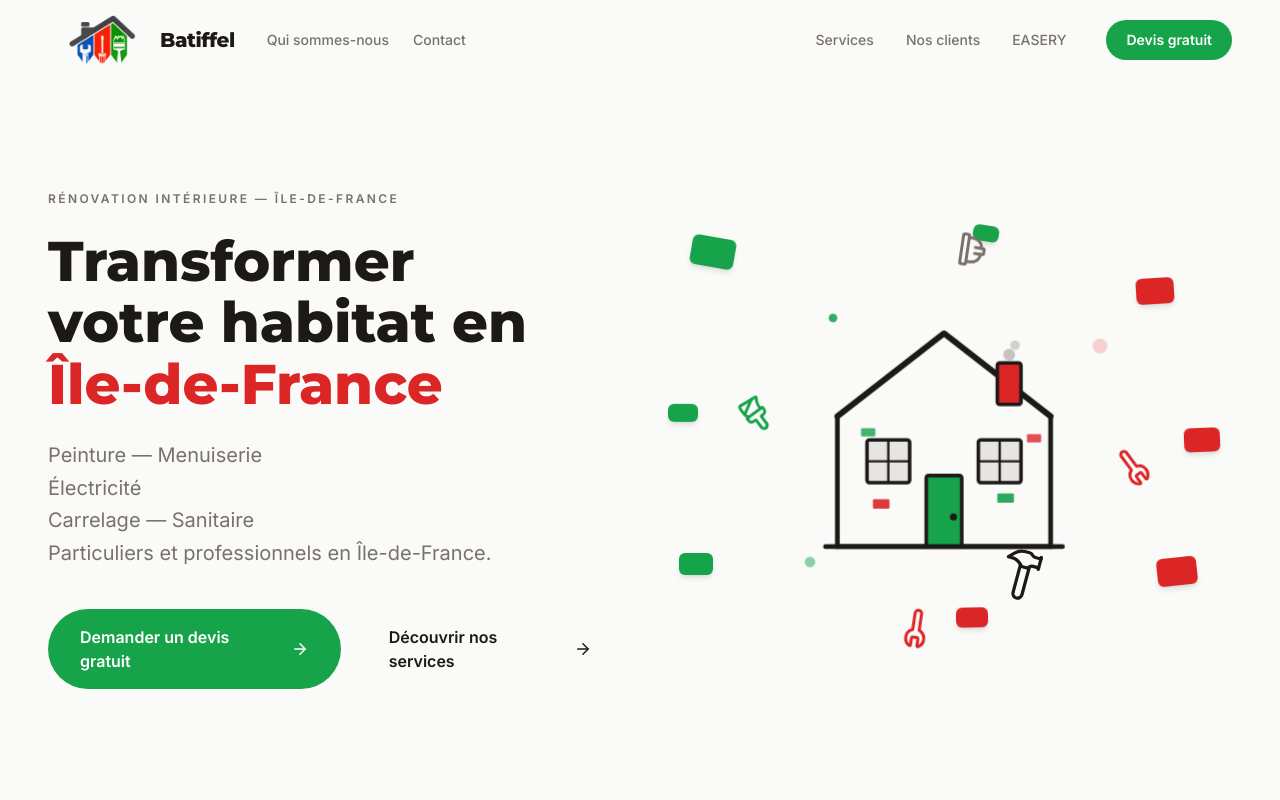
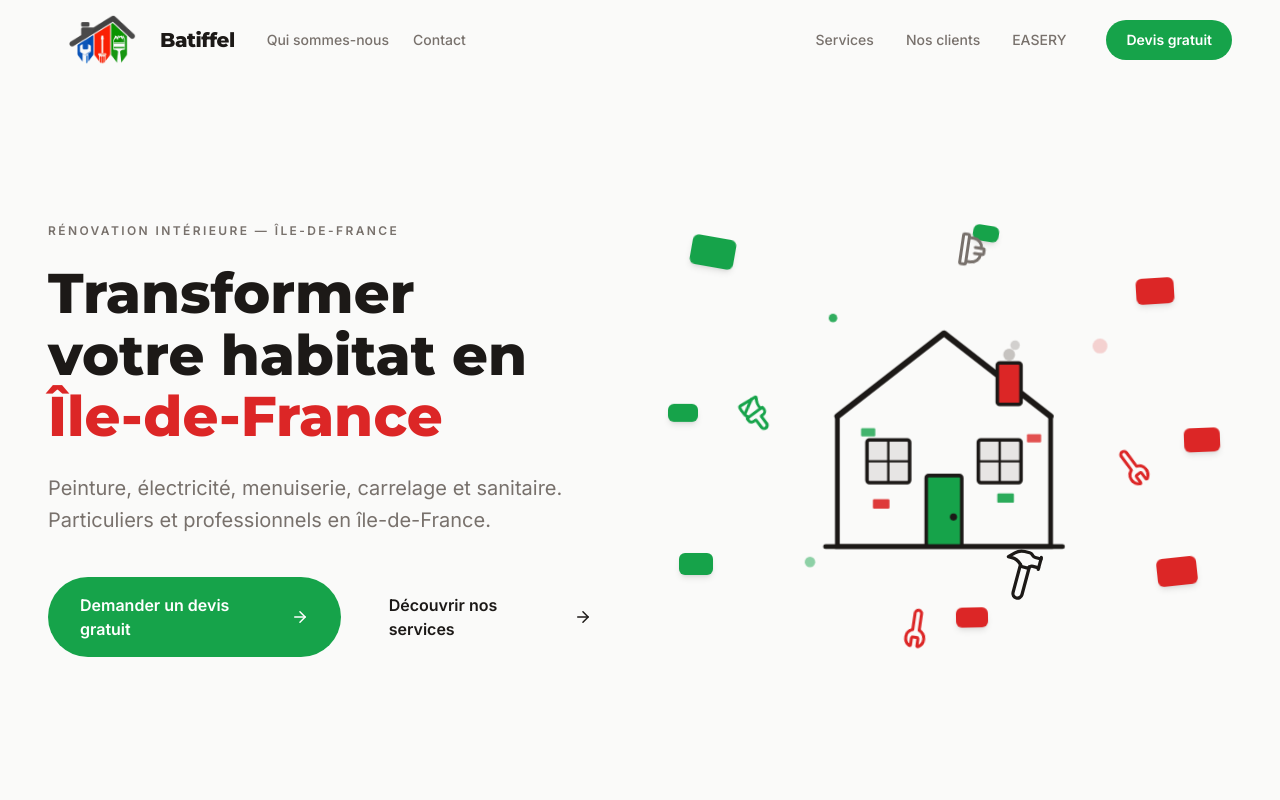
Before and after one commit to ahmadtouqeer1995-droid/batiffel-landing, a Next.js app: page / in a window 1280 px wide. Shown: the top 800 px of the page. Built offline with nearby package versions, Linux system fonts and the light colour scheme.

Commit message:
Fix hero subtitle to exact text

```diff
--- a/app/sections/Hero.tsx
+++ b/app/sections/Hero.tsx
@@ -59,20 +59,9 @@ export default function Hero() {
               Transformer votre habitat en{" "}
               <span className="text-[#DC2626]">Île-de-France</span>
             </h1>
-            <div className="mb-10 max-w-xl">
-              <p className="hero-subtitle text-lg md:text-xl text-[#78716C] leading-relaxed">
-                Peinture — Menuiserie
-              </p>
-              <p className="hero-subtitle text-lg md:text-xl text-[#78716C] leading-relaxed">
-                Électricité
-              </p>
-              <p className="hero-subtitle text-lg md:text-xl text-[#78716C] leading-relaxed">
-                Carrelage — Sanitaire
-              </p>
-              <p className="hero-subtitle text-lg md:text-xl text-[#78716C] leading-relaxed">
-                Particuliers et professionnels en Île-de-France.
-              </p>
-            </div>
+            <p className="hero-subtitle text-lg md:text-xl text-[#78716C] leading-relaxed mb-10 max-w-xl">
+              Peinture, électricité, menuiserie, carrelage et sanitaire. Particuliers et professionnels en île-de-France.
+            </p>
             <div className="hero-cta flex flex-col sm:flex-row gap-4">
               <a
                 href="#contact"
```
